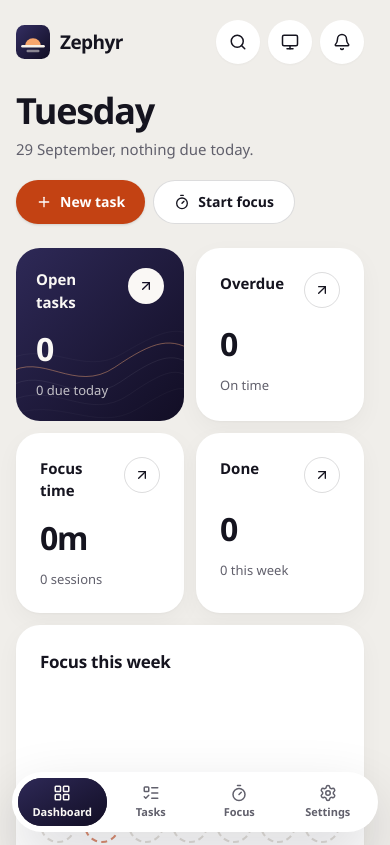
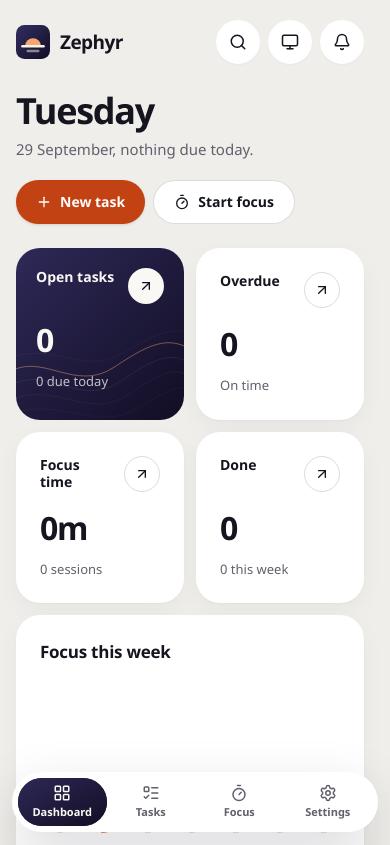
Before and after one commit to dominikkoenitzer/Zephyr, a React (Vite) app: page / in a window 390 px wide. Shown: the top 845 px of the page. Built offline with nearby package versions, Linux system fonts and the light colour scheme.

Commit message:
Set the stat labels a size down on phones so they stay on one line

```diff
--- a/src/pages/Home.jsx
+++ b/src/pages/Home.jsx
@@ -57,7 +57,7 @@ function StatCard({ to, label, value, note, lead = false }) {
       >
         <Surface className={cn('h-full p-5 sm:p-6', !lead && panel)}>
           <div className="flex items-start justify-between gap-3">
-            <p className={cn('text-[15px] font-semibold sm:text-[17px]', lead ? 'text-hero-foreground' : 'text-foreground')}>
+            <p className={cn('text-[14px] font-semibold leading-tight sm:text-[17px]', lead ? 'text-hero-foreground' : 'text-foreground')}>
               {label}
             </p>
             <span
```
